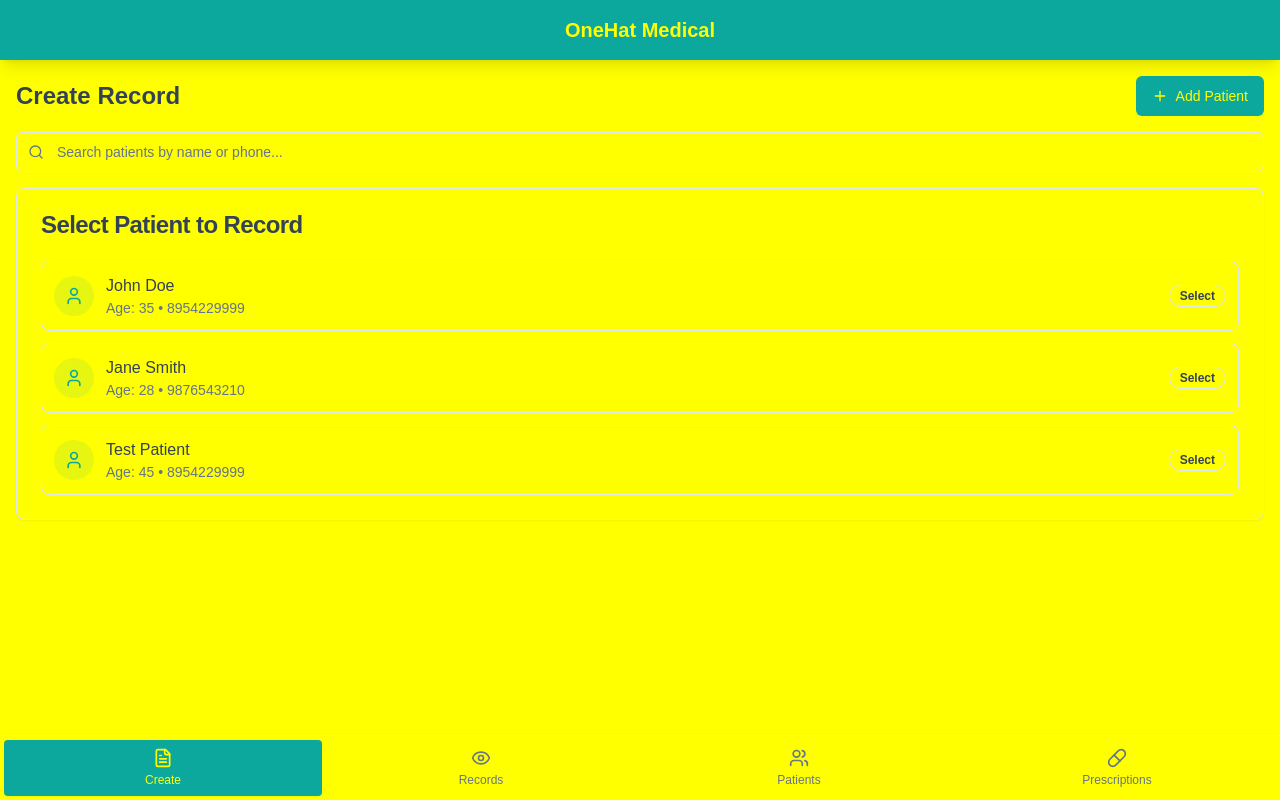
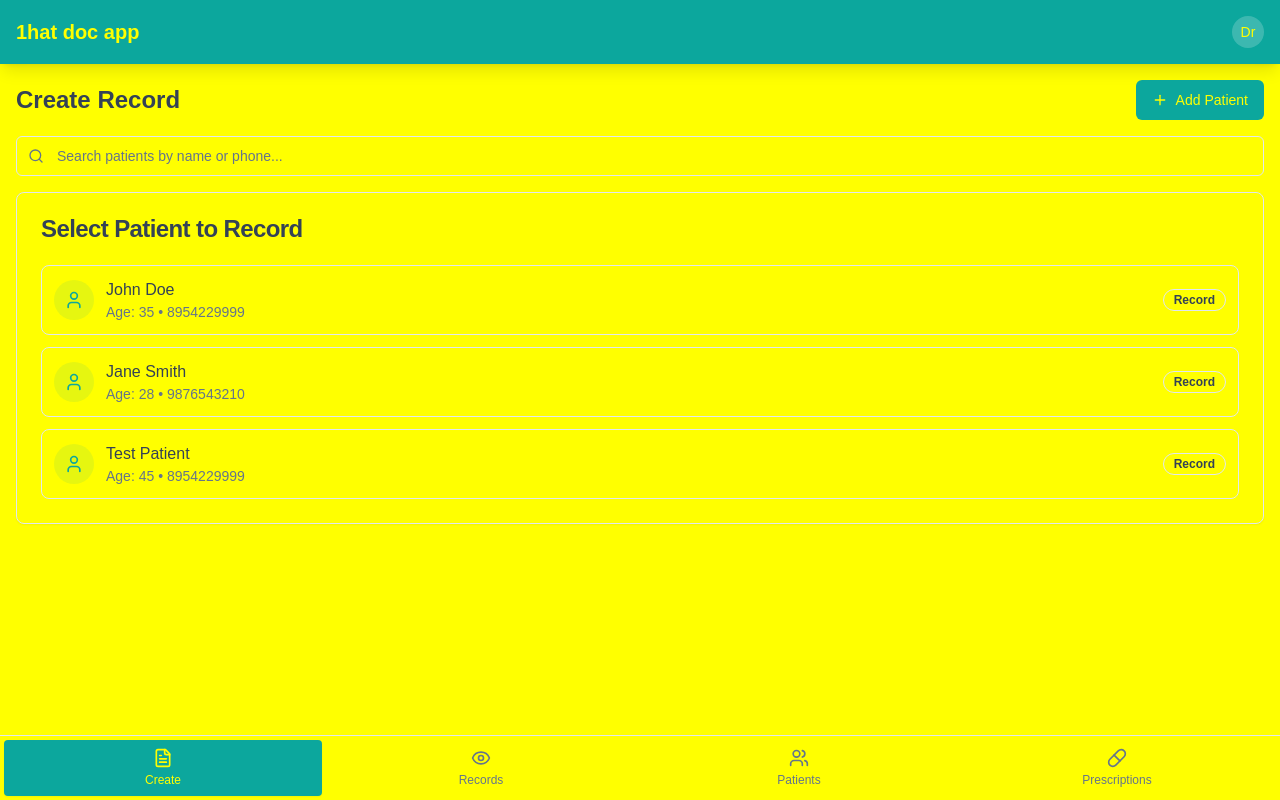
Before and after one commit to kpurusho1/onehatmockup, a React (Vite) app: page /mobile in a window 1280 px wide. Built offline with nearby package versions, Linux system fonts and the light colour scheme; a web font is replaced by a local one.

Commit message:
Update patient card and global header
Updated the patient card background to #1c2f7f and changed the "Select" button to "Record" on the patient selection screen. Also updated the global header with the app name "1hat doc app" and added a placeholder for profile details.

```diff
--- a/src/components/mobile/CreateRecordTab.tsx
+++ b/src/components/mobile/CreateRecordTab.tsx
@@ -269,7 +269,7 @@ export default function CreateRecordTab() {
                     </p>
                   </div>
                 </div>
-                <Badge variant="outline">Select</Badge>
+                <Badge variant="outline">Record</Badge>
               </div>
             ))}
           </CardContent>
@@ -295,7 +295,7 @@ export default function CreateRecordTab() {
           </Button>
         </div>
         {/* Patient Info Header */}
-        <div className="bg-gradient-to-r from-blue-600 to-purple-600 text-white p-4">
+        <div className="text-white p-4" style={{ backgroundColor: '#1c2f7f' }}>
           <div className="flex items-center justify-between">
             <div className="flex items-center gap-3">
               <div className="w-12 h-12 bg-white/20 rounded-full flex items-center justify-center">
--- a/src/components/mobile/MobileLayout.tsx
+++ b/src/components/mobile/MobileLayout.tsx
@@ -13,8 +13,13 @@ export const MobileLayout = () => {
     <div className="min-h-screen bg-background flex flex-col">
       {/* Header */}
       <header className="bg-primary text-primary-foreground p-4 shadow-lg">
-        <div className="flex items-center justify-center">
-          <h1 className="text-xl font-bold">OneHat Medical</h1>
+        <div className="flex items-center justify-between">
+          <h1 className="text-xl font-bold">1hat doc app</h1>
+          <div className="flex items-center space-x-2">
+            <div className="w-8 h-8 rounded-full bg-white/20 flex items-center justify-center">
+              <span className="text-sm font-medium">Dr</span>
+            </div>
+          </div>
         </div>
       </header>
 
```
